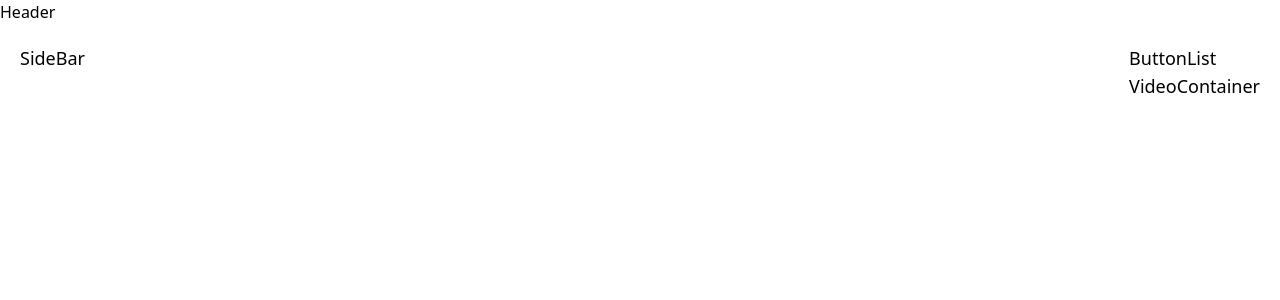
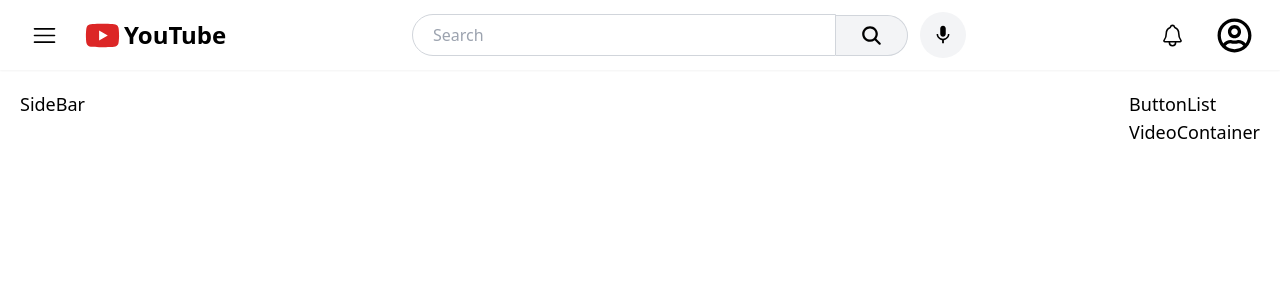
Before and after one commit to sivabhaskar6/YouTube-clone, a React (Create React App) app: page / in a window 1280 px wide. Shown: the top 300 px of the page. Built offline with nearby package versions, Linux system fonts and the light colour scheme.

Commit message:
created basic structure of the Header using the react-icons

```diff
--- a/src/components/Header.js
+++ b/src/components/Header.js
@@ -6,8 +6,54 @@ import { FaRegUserCircle } from "react-icons/fa";
 
 const Header = () => {
   return (
-    <div>Header</div>
-  )
+    <header className="sticky top-0 z-50 bg-white flex items-center justify-between px-6 py-3 shadow-sm">
+
+      {/* Left */}
+      <div className="flex items-center gap-5">
+        <button className="p-2 rounded-full hover:bg-gray-100">
+          <RxHamburgerMenu size={25} />
+        </button>
+
+        <div className="flex items-center cursor-pointer">
+          <FaYoutube size={35} className="text-red-600" />
+          <h1 className="ml-1 text-2xl font-semibold">YouTube</h1>
+        </div>
+      </div>
+
+      {/* Middle */}
+      <div className="flex items-center w-[45%]">
+
+        <input
+          type="text"
+          placeholder="Search"
+          className="flex-1 border border-gray-300 rounded-l-full px-5 py-2 outline-none focus:border-blue-500"
+        />
+
+        <button className="border border-l-0 border-gray-300 rounded-r-full bg-gray-100 px-6 py-2 hover:bg-gray-200">
+          <IoSearch size={23} />
+        </button>
+
+        <button className="ml-3 p-3 rounded-full bg-gray-100 hover:bg-gray-200">
+          <MdMic size={22} />
+        </button>
+
+      </div>
+
+      {/* Right */}
+      <div className="flex items-center gap-5">
+
+        <button className="relative p-2 rounded-full hover:bg-gray-100">
+          <IoNotificationsOutline size={25} />
+        </button>
+
+        <button className="rounded-full hover:bg-gray-100 p-1">
+          <FaRegUserCircle size={35} />
+        </button>
+
+      </div>
+
+    </header>
+  );
 };
 
 export default Header;
```
